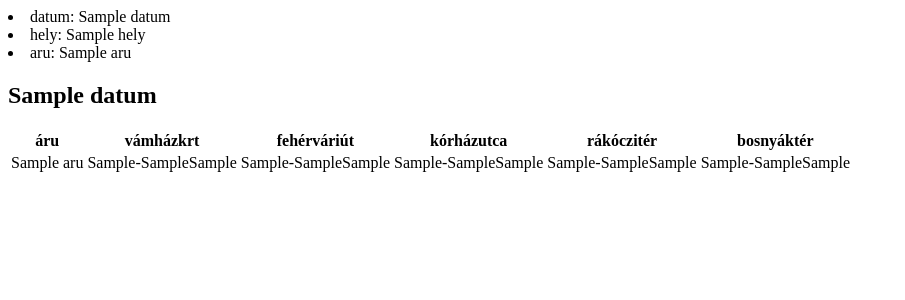
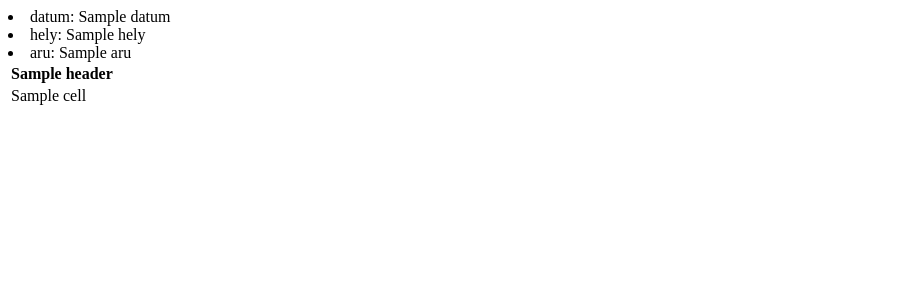
Before and after one commit to gazs/kofaPro, a Python web app: template appengine/templates/index.html in a window 1280 px wide. Shown: the top 300 px of the page, without its empty margins (0-905 px from the left). Run offline with Jinja, Linux system fonts and the light colour scheme; the template is opened without the code that fills it: most values are stand-ins (such as "Sample title", 1, 10 or a date in 2020).

Commit message:
általánosabb megoldás csírája

```diff
--- a/appengine/main.py
+++ b/appengine/main.py
@@ -36,7 +36,7 @@
       if i in helyek: hely = i
       if re.match("[0-9]{4}-[0-9]{2}-[0-9]{2}", i): datum = datetime.datetime.strptime(i, '%Y-%m-%d').date()
     dbg = ""
-    if datum or aru:
+    if datum or aru or hely:
       limit = 50
       q = models.Csapi.all()
       if datum:
@@ -51,8 +51,8 @@
         'datum': datum,
         'hely': hely,
         'aru': aru,
-        'sorok': sorok,
-        'dbg': dbg,
+        'headers': ["egy", "két", "há"],
+        'rows': [[1,2,3],[4,5,6]]
         }
     if extension is "html":
       templatepath = os.path.join(os.path.dirname(__file__), 'templates/index.html')
--- a/appengine/templates/index.html
+++ b/appengine/templates/index.html
@@ -1,39 +1,18 @@
 <li>datum: {{ datum }}</li>
 <li>hely: {{ hely  }}</li>
 <li>aru: {{ aru }}</li>
-<h2>{{datum}}</h2>
+
 <table>
-  <tr>{% if not datum %}<th>dátum</th>{%endif%}<th>áru</th><th>vámházkrt</th><th>fehérváriút</th><th>kórházutca</th><th>rákóczitér</th><th>bosnyáktér</th></tr>
-{% for sor in sorok %}
-<tr>
-  {% if not datum %}
-  <td>{{sor.datum}}</td>
-  {% endif %}
-  <td>{{sor.aru}}</td>
-  <td>{% if sor.vamhazkrt_min and sor.vamhazkrt_max %}
-    {{sor.vamhazkrt_min}}-{{sor.vamhazkrt_max}}{{sor.vamhazkrt_msg}}
-    {% else %}{% if sor.vamhazkrt_med %} {{sor.vamhazkrt_med}} {% endif %}
-    {% endif %}
+  <tr>
+  {% for header in headers %}
+  <th>{{ header }}</th>
+  {% endfor %}
+  </tr>
+  {% for row in rows %}
+  <tr>
+    {% for cell in row %}
+    <td>{{ cell }}</td>
+    {% endfor %}
   </td>
-  <td>{% if sor.fehervariut_min and sor.fehervariut_max %}
-    {{sor.fehervariut_min}}-{{sor.fehervariut_max}}{{sor.fehervariut_msg}}
-    {% else %}{% if sor.fehervariut_med %} {{sor.fehervariut_med}} {% endif %}
-    {% endif %}
-  </td>
-  <td>{% if sor.korhazutca_min and sor.korhazutca_max %}
-    {{sor.korhazutca_min}}-{{sor.korhazutca_max}}{{sor.korhazutca_msg}}
-    {% else %}{% if sor.korhazutca_med %} {{sor.korhazutca_med}} {% endif %}
-    {% endif %}
-  </td>
-  <td>{% if sor.rakocziter_min and sor.rakocziter_max %}
-    {{sor.rakocziter_min}}-{{sor.rakocziter_max}}{{sor.rakocziter_msg}}
-    {% else %}{% if sor.rakocziter_med %} {{sor.rakocziter_med}} {% endif %}
-    {% endif %}
-  </td>
-  <td>{% if sor.bosnyakter_min and sor.bosnyakter_max %}
-    {{sor.bosnyakter_min}}-{{sor.bosnyakter_max}}{{sor.bosnyakter_msg}}
-    {% else %}{% if sor.bosnyakter_med %} {{sor.bosnyakter_med}} {% endif %}
-    {% endif %}
-  </td>
-{% endfor %}
+  {% endfor %}
 </table>
```
